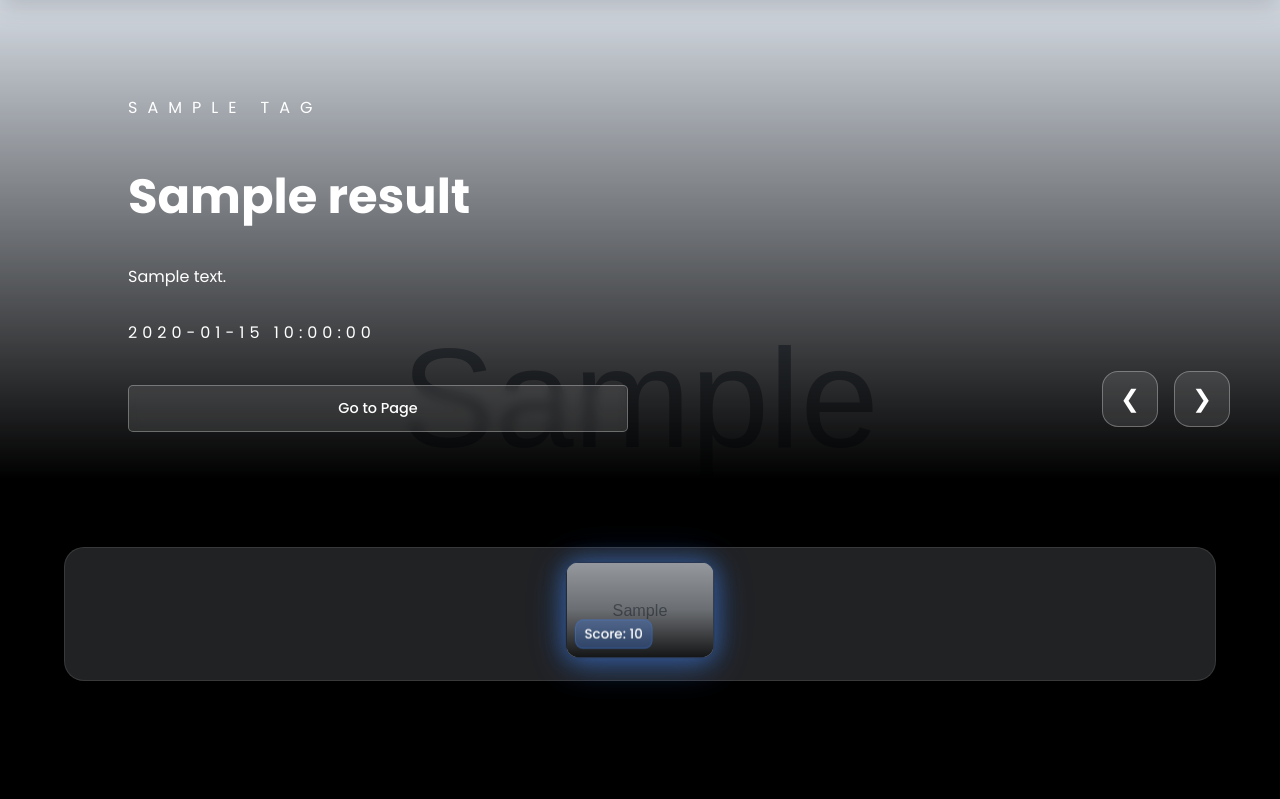
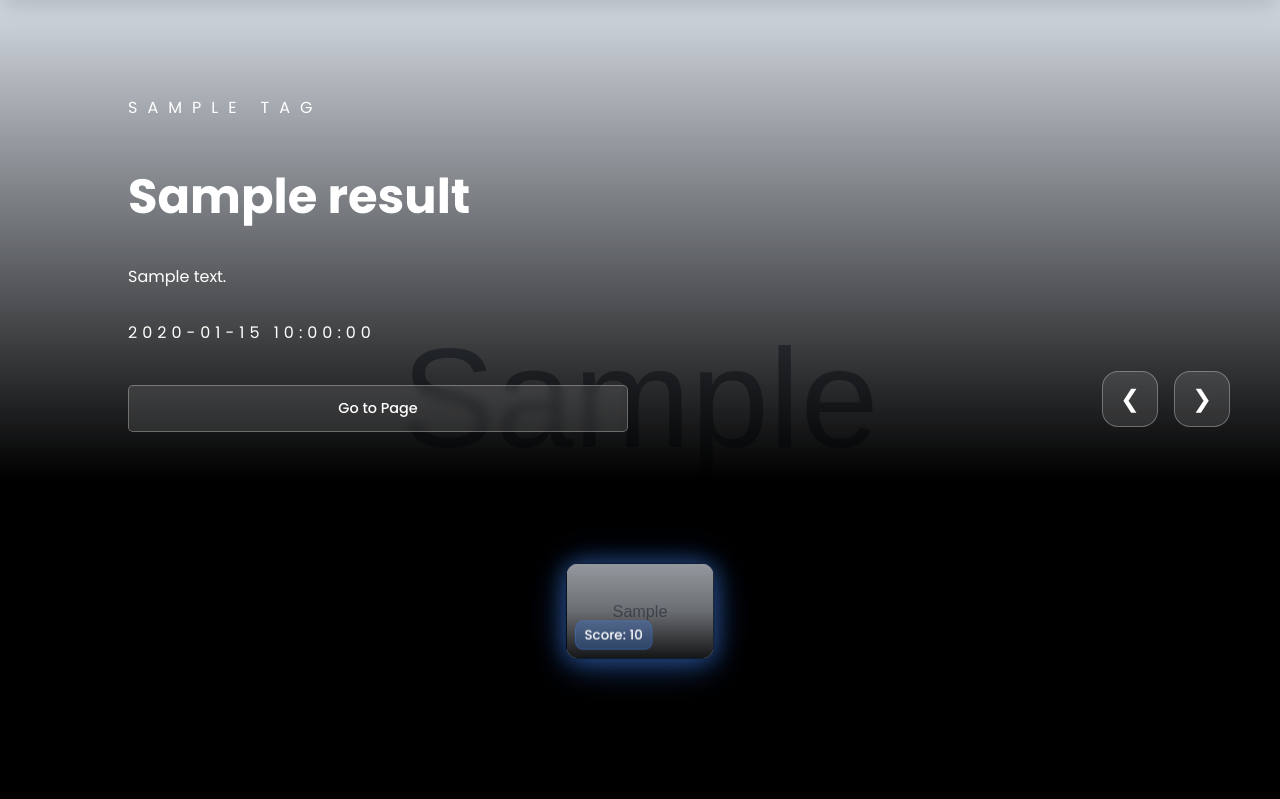
Before and after one commit to notsuperganang/MindSeek-Health-Search-Engine, a Flask app: template mycrawler/templates/result.html in a window 1280 px wide. Shown: the part 89-888 px from the top of the page. Run offline with Flask 3, Linux system fonts and the light colour scheme; the template is opened without the code that fills it: most values are stand-ins (such as "Sample title", 1, 10 or a date in 2020); grey boxes marked "Sample" are stand-in pictures; parts of the project's set-up code (start-up, migrations or seed data) failed here and were passed over.

Commit message:
STYLING RESULT LIKE A FUCKING BEAST

```diff
--- a/mycrawler/static/style.css
+++ b/mycrawler/static/style.css
@@ -464,11 +464,11 @@ svg {
     transform: translateX(-50%) translateY(20px);
     z-index: 11;
     display: flex;
-    gap: 20px; /* Reduced gap to fit all items */
+    gap: 18px; /* Reduced gap to fit all items */
     padding: 20px;
-    background: rgba(48, 49, 52, 0.7);
+    /* background: rgba(48, 49, 52, 0.7); */
     backdrop-filter: blur(8px);
-    border: 1px solid rgba(255, 255, 255, 0.1);
+    /* border: 1px solid rgba(255, 255, 255, 0.1); */
     border-radius: 20px;
     box-sizing: border-box;
     width: 90%; /* Increased width to accommodate all items */
```
